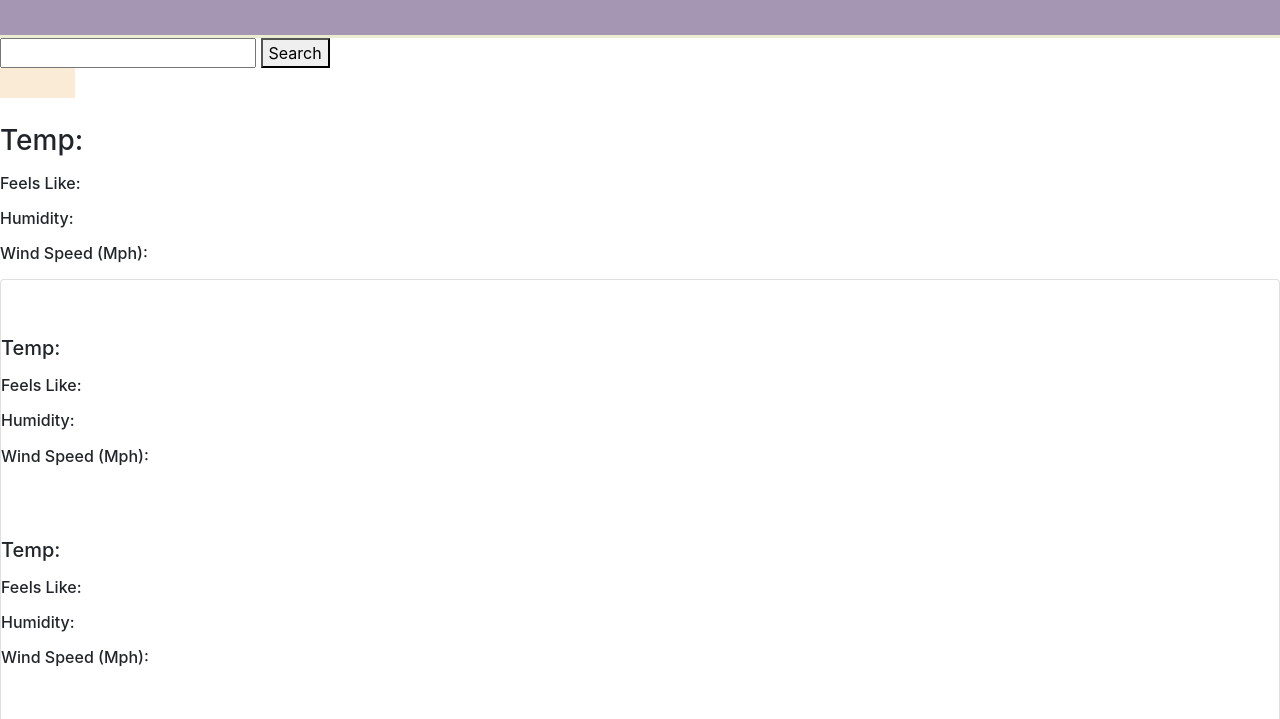
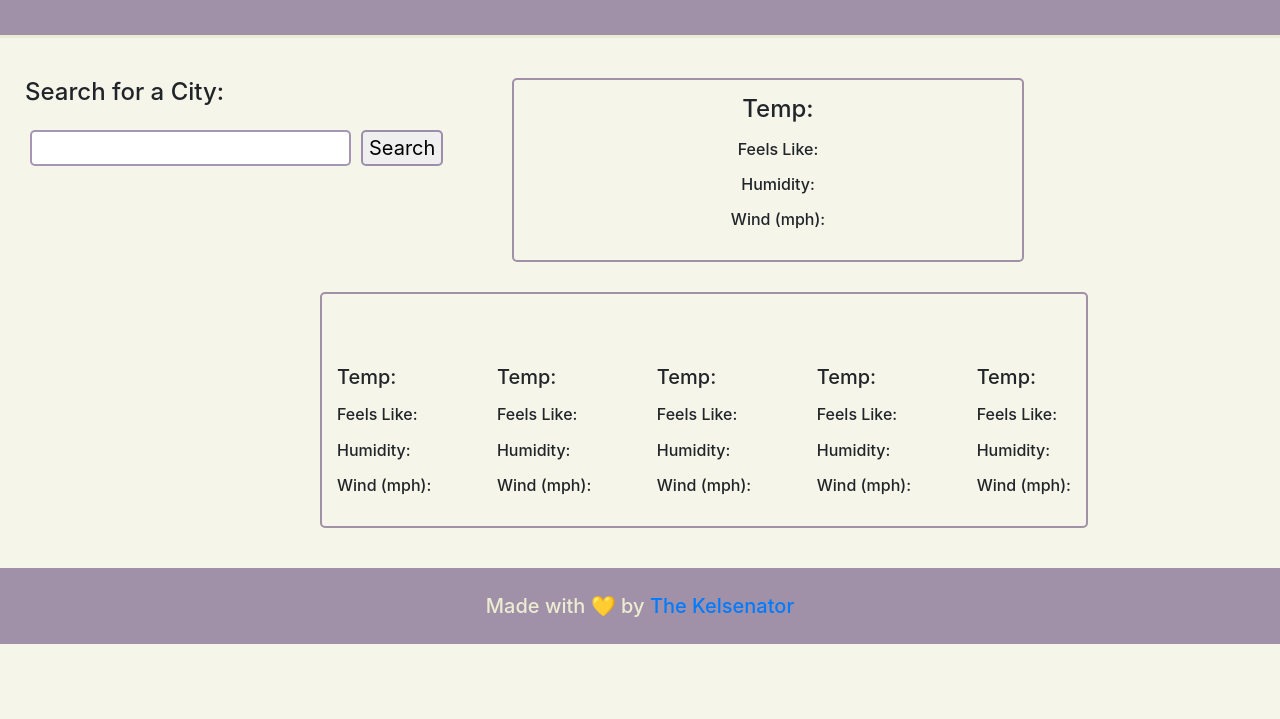
Before and after one commit to TheKelsenator/Server-Side-API-Weather-Dashboard-06, a plain HTML site: page index.html in a window 1280 px wide. Shown: the part 81-800 px from the top of the page. Drawn offline with nearby package versions, Linux system fonts and the light colour scheme.

Commit message:
almost done

```diff
--- a/assets/script.js
+++ b/assets/script.js
@@ -6,7 +6,7 @@ let getWeatherData = () => {
   let userSearch = citySearch;
   let APIKey = "107d1fdb9fa2b933ecc98f2db7577eeb";
   let weatherApiInformation = "http://api.openweathermap.org/data/2.5/weather?q=" + userSearch + "&appid=" + APIKey + '&units=imperial'; // API parameters that allows user to receive weather info
-  let date = dayjs().format('dddd, MMMM ' + '[the]' + ' DD[th]');
+  let date = dayjs().format('dddd MMMM D, YYYY');
 
   let li = document.createElement('li');
   let hist = document.createElement('button');
@@ -38,7 +38,7 @@ let getWeatherData = () => {
     })
     .then(function (data) {
       console.log(data);
-      $('.date-1').text(dayjs(+1).format('dddd'));
+      $('.date-1').text(dayjs(data.list[4].dt_txt).format('MM/DD'));
       $('.icon-1').attr('src', 'http://openweathermap.org/img/wn/' + data.list[0].weather[0].icon + '@2x.png');
       $('.description-1').text(data.list[0].weather[0].description);
       $('.temp-1').text(data.list[0].main.temp);
@@ -46,7 +46,7 @@ let getWeatherData = () => {
       $('.humidity-1').text(data.list[0].main.humidity);
       $('.wind-1').text(data.list[0].wind.speed);
 
-      $('.date-2').text(dayjs(2).format('dddd'));
+      $('.date-2').text(dayjs(data.list[12].dt_txt).format('MM/DD'));
       $('.icon-2').attr('src', 'http://openweathermap.org/img/wn/' + data.list[1].weather[0].icon + '@2x.png');
       $('.description-2').text(data.list[1].weather[0].description);
       $('.temp-2').text(data.list[1].main.temp);
@@ -54,7 +54,7 @@ let getWeatherData = () => {
       $('.humidity-2').text(data.list[1].main.humidity);
       $('.wind-2').text(data.list[1].wind.speed);
 
-      $('.date-3').text(dayjs(+3).format('dddd'));
+      $('.date-3').text(dayjs(data.list[20].dt_txt).format('MM/DD'));
       $('.icon-3').attr('src', 'http://openweathermap.org/img/wn/' + data.list[2].weather[0].icon + '@2x.png');
       $('.description-3').text(data.list[2].weather[0].description);
       $('.temp-3').text(data.list[2].main.temp);
@@ -62,7 +62,7 @@ let getWeatherData = () => {
       $('.humidity-3').text(data.list[2].main.humidity);
       $('.wind-3').text(data.list[2].wind.speed);
 
-      $('.date-4').text(dayjs(+4).format('dddd'));
+      $('.date-4').text(dayjs(data.list[28].dt_txt).format('MM/DD'));
       $('.icon-4').attr('src', 'http://openweathermap.org/img/wn/' + data.list[3].weather[0].icon + '@2x.png');
       $('.description-4').text(data.list[3].weather[0].description);
       $('.temp-4').text(data.list[3].main.temp);
@@ -70,7 +70,7 @@ let getWeatherData = () => {
       $('.humidity-4').text(data.list[3].main.humidity);
       $('.wind-4').text(data.list[3].wind.speed);
 
-      $('.date-5').text(dayjs(+5).format('dddd'));
+      $('.date-5').text(dayjs(data.list[36].dt_txt).format('MM/DD'));
       $('.icon-5').attr('src', 'http://openweathermap.org/img/wn/' + data.list[4].weather[0].icon + '@2x.png');
       $('.description-5').text(data.list[4].weather[0].description);
       $('.temp-5').text(data.list[4].main.temp);
--- a/assets/style.css
+++ b/assets/style.css
@@ -1,5 +1,10 @@
 * {
   box-sizing: border-box;
+}
+
+body {
+  position: relative;
+  background-color: rgb(245, 245, 233);
 }
 
 header {
@@ -9,42 +14,99 @@ header {
   padding: 30px;
   color: rgb(236, 236, 211);
   background-color: rgba(76, 47, 104, 0.5);
-  border-bottom: 3px solid ;
+  border-bottom: 3px solid;
 }
 
-.search-container {
-  display: table;
-  max-width: 25%;
+.search {
+  display: flex;
+  flex: row;
   float: left;
-  color: rgb(78, 78, 65);
-  background-color: antiquewhite;
+  margin: 15px;
 }
 
-#history {
-  display: table;
-  float: left;
-  color: rgb(78, 78, 65);
-  background-color: antiquewhite;
-  padding: 15px;
-  padding-left: 38px;
-  padding-right: 37px;
+#search-bar {
+  font-size: 20px;
+  margin-right: 10px;
+  border: 2px solid rgba(76, 47, 104, 0.5);
+  border-radius: 5px;
 }
 
-.navbar {
-  color: rgb(78, 78, 65);
-  margin-bottom: 10px;
-
+#search-button {
+  font-size: 20px;
+  border: 2px solid rgba(76, 47, 104, 0.5);
+  border-radius: 5px;
 }
 
-h4 {
-  padding: 15px;
-  padding-top: 20px;
+#history li button {
+  display: flex;
+  flex: column;
+  font-size: 24px;
+  border: 2px solid rgba(76, 47, 104, 0.5);
+  border-radius: 5px;
+  margin-bottom: 10px;
 }
 
-.row {
+.left-side {
+  display: flex;
+  flex-direction: column;
+  float: left;
+  justify-content: space-between;
+  width: 35%;
+  margin-left: 15px;
+}
+
+.city {
+  margin-left: 10px;
+}
+
+.weather-container {
+  display: flex;
+  float: center;
+  justify-content: space-between;
+  width: 40%;
+  margin: 15px;
+  margin-top: 40px;
+  margin-left: 40%;
+  padding: 15px;
+  border: 2px solid rgba(76, 47, 104, 0.5);
+  border-radius: 5px;
+}
+
+.current-info {
   display: flex;
   justify-content: center;
-  padding-top: 77px;
-  padding-bottom: 77px;
-  border: 2px solid rgb(19, 46, 19);
+  width: 100%;
 }
+
+.current-info-left {
+  display: column;
+}
+
+.current-info-right {
+  display: column;
+  padding-left: 20px;
+}
+
+
+.forcast-container {
+  display: flex;
+  flex: column;
+  float: right;
+  justify-content: space-between;
+  width: 60%;
+  border: 2px solid rgba(76, 47, 104, 0.5);
+  border-radius: 5px;
+  margin: 15px;
+  margin-right: 15%;
+  padding: 15px;
+  margin-bottom: 40px;
+}
+
+.footer {
+  display: inline-block;
+  text-align: center;
+  width: 100%;
+  padding: 10px;
+  color: rgb(236, 236, 211);
+  background-color: rgba(76, 47, 104, 0.5);
+}
--- a/index.html
+++ b/index.html
@@ -4,93 +4,103 @@
     <meta charset="UTF-8">
     <meta http-equiv="X-UA-Compatible" content="IE=edge">
     <meta name="viewport" content="width=device-width, initial-scale=1.0">
+    <link rel="stylesheet" href="https://cdn.jsdelivr.net/npm/bootstrap@4.1.3/dist/css/bootstrap.min.css" integrity="sha384-MCw98/SFnGE8fJT3GXwEOngsV7Zt27NXFoaoApmYm81iuXoPkFOJwJ8ERdknLPMO" crossorigin="anonymous">
     <link rel="stylesheet" href="./assets/style.css">
-  <link rel="stylesheet" href="https://cdn.jsdelivr.net/npm/bootstrap@4.1.3/dist/css/bootstrap.min.css" integrity="sha384-MCw98/SFnGE8fJT3GXwEOngsV7Zt27NXFoaoApmYm81iuXoPkFOJwJ8ERdknLPMO" crossorigin="anonymous">
     <title>Weather Dashboard</title>
   </head>
 
   <body>
-
     <header>
       <h1>Weather Dashboard</h1>
+      <br>
     </header>
 
     <main>
-    <div>
-      <input type="text" class="" id="search-bar">
+      <div class="left-side">
+        <h4 class="city">Search for a City:</h4>
+        <div class="search">
+          <input type="text" id="search-bar">
           <button id="search-button">Search</button>
         </div>
-
         <div>
           <ul id="history"></ul>
         </div>
+      </div>
 
-    <div class="weather-container">
-      <h2><p class="date"></p></h2>
+      <div class="weather-container text-center">
+        <div class="current-info">
+          <div class="current-info-left">
+            <div>
+              <h4><p class="date"></p></h4>
+            </div>
             <h3 class="cityName"></h3>
             <img class="icon">
             <h6><p class="description"></p></h6>
-      <h3>Temp: <p class="temp"></p></h3>
+          </div>
+          <div class="current-info-right">
+            <h4>Temp: <p class="temp"></p></h4>
             <h6>Feels Like: <p class="feels-like"></p></h6>
             <h6>Humidity: <p class="humidity"></p></h6>
-      <h6>Wind Speed (Mph): <p class="wind"></p></h6>
+            <h6>Wind (mph): <p class="wind"></p></h6>
+          </div>
+        </div>
       </div>
 
-    <div class="card forcast-container">
+      <div class="forcast-container">
         <div class="card-1">
-        <h2><p class="date-1"></p></h2>
+          <h4><p class="date-1"></p></h4>
           <img class="icon-1">
           <h6><p class="description-1"></p></h6>
           <h5>Temp: <p class="temp-1"></p></h5>
           <h6>Feels Like: <p class="feels-like-1"></p></h6>
           <h6>Humidity: <p class="humidity-1"></p></h6>
-        <h6>Wind Speed (Mph): <p class="wind-1"></p></h6>
+          <h6>Wind (mph): <p class="wind-1"></p></h6>
         </div>
         <div class="card-2">
-        <h2><p class="date-2"></p></h2>
+          <h4><p class="date-2"></p></h4>
           <img class="icon-2">
           <h6><p class="description-2"></p></h6>
           <h5>Temp: <p class="temp-2"></p></h5>
           <h6>Feels Like: <p class="feels-like-2"></p></h6>
           <h6>Humidity: <p class="humidity-2"></p></h6>
-        <h6>Wind Speed (Mph): <p class="wind-2"></p></h6>
+          <h6>Wind (mph): <p class="wind-2"></p></h6>
         </div>
         <div class="card-3">
-        <h2><p class="date-3"></p></h2>
+          <h4><p class="date-3"></p></h4>
           <img class="icon-3">
           <h6><p class="description-3"></p></h6>
           <h5>Temp: <p class="temp-3"></p></h5>
           <h6>Feels Like: <p class="feels-like-3"></p></h6>
           <h6>Humidity: <p class="humidity-3"></p></h6>
-        <h6>Wind Speed (Mph): <p class="wind-3"></p></h6>
+          <h6>Wind (mph): <p class="wind-3"></p></h6>
         </div>
         <div class="card-4">
-        <h2><p class="date-4"></p></h2>
+          <h4><p class="date-4"></p></h4>
           <img class="icon-4">
           <h6><p class="description-4"></p></h6>
           <h5>Temp: <p class="temp-4"></p></h5>
           <h6>Feels Like: <p class="feels-like-4"></p></h6>
           <h6>Humidity: <p class="humidity-4"></p></h6>
-        <h6>Wind Speed (Mph): <p class="wind-4"></p></h6>
+          <h6>Wind (mph): <p class="wind-4"></p></h6>
         </div>
         <div class="card-5">
-        <h2><p class="date-5"></p></h2>
+          <h4><p class="date-5"></p></h4>
           <img class="icon-5">
           <h6><p class="description-5"></p></h6>
           <h5>Temp: <p class="temp-5"></p></h5>
           <h6>Feels Like: <p class="feels-like-5"></p></h6>
           <h6>Humidity: <p class="humidity-5"></p></h6>
-        <h6>Wind Speed (Mph): <p class="wind-5"></p></h6>
+          <h6>Wind (mph): <p class="wind-5"></p></h6>
         </div>
       </div>
-
-
-
-
     </main>
 
-  <footer>
-
+    <footer class="footer">
+      <div class="text-center">
+        <p>
+          <h5>Made with 💛 by <a href="https://github.com/TheKelsenator">The Kelsenator</a></h5>
+        </p>
+      </div>
     </footer>
 
     <script
@@ -104,5 +114,4 @@
     <script src="https://cdn.jsdelivr.net/npm/bootstrap@4.1.3/dist/js/bootstrap.min.js" integrity="sha384-ChfqqxuZUCnJSK3+MXmPNIyE6ZbWh2IMqE241rYiqJxyMiZ6OW/JmZQ5stwEULTy" crossorigin="anonymous"></script>
 
   </body>
-
 </html>
```
Lines whose indentation alone changed are shown as unchanged.
